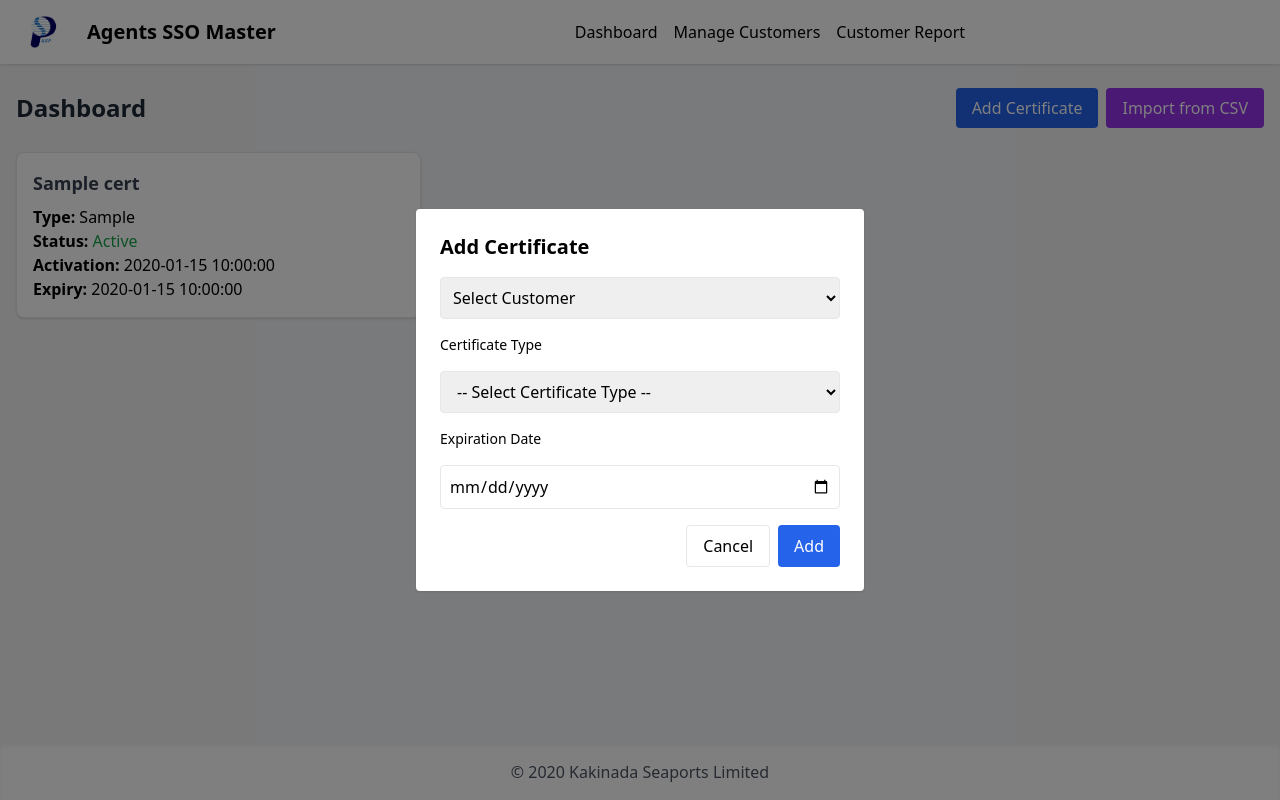
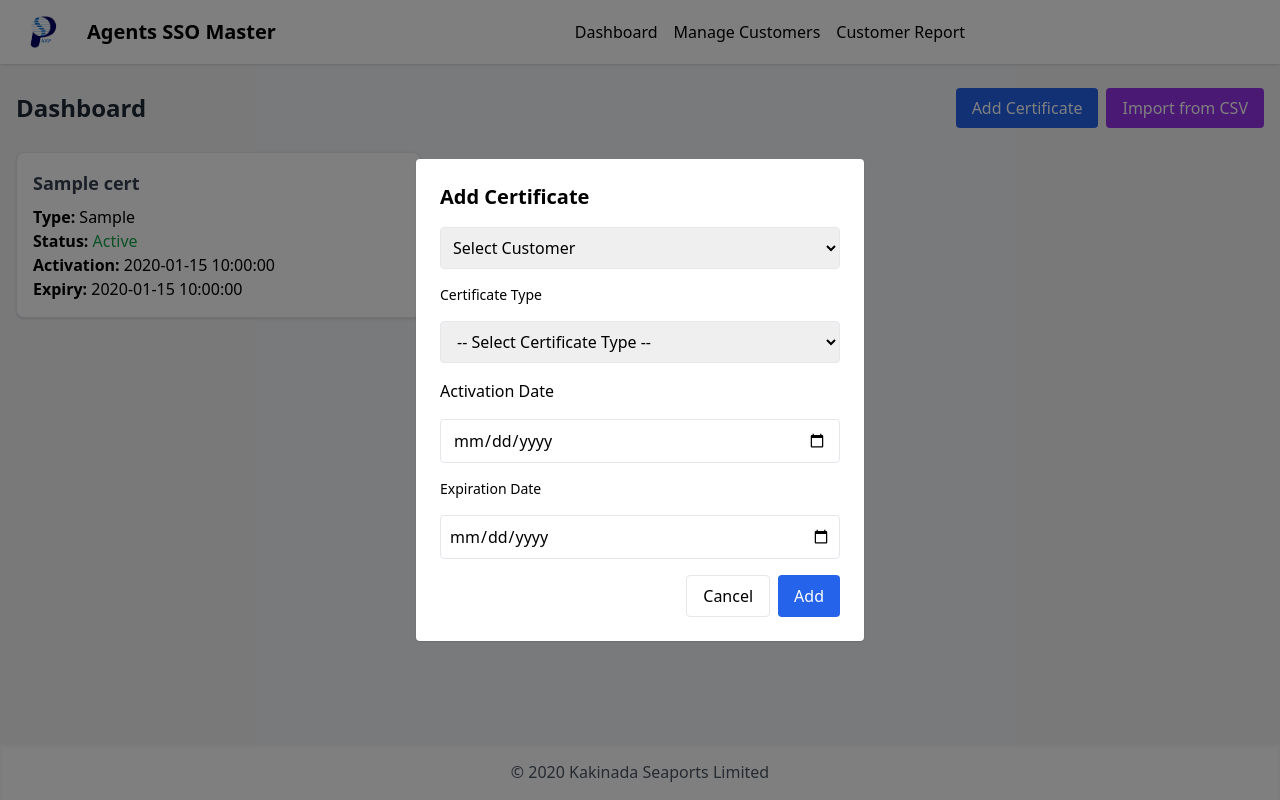
Before and after one commit to Ashmit12092000/certificatevalidator, a Flask app: template templates/dashboard.html in a window 1280 px wide, after a click on "Add Certificate". Run offline with Flask 3, Linux system fonts and the light colour scheme; the template is opened without the code that fills it: most values are stand-ins (such as "Sample title", 1, 10 or a date in 2020); some libraries are stand-ins or nearby versions.

Commit message:
Update add_certificate_modal.html

```diff
--- a/templates/modals/add_certificate_modal.html
+++ b/templates/modals/add_certificate_modal.html
@@ -15,6 +15,10 @@
             <option value="{{ cert }}">{{ cert }}</option>
           {% endfor %}
         </select>
+
+        <label class="block mb-1 font-medium">Activation Date</label>
+        <input type="date" name="activation_date" required class="w-full border px-3 py-2 rounded">
+
 <label class="block text-sm font-medium mb-1 mt-4">Expiration Date</label>
         <input name="expiration_date" type="date" required class="w-full p-2 border rounded"/>
         <div class="flex justify-end space-x-2">
```
